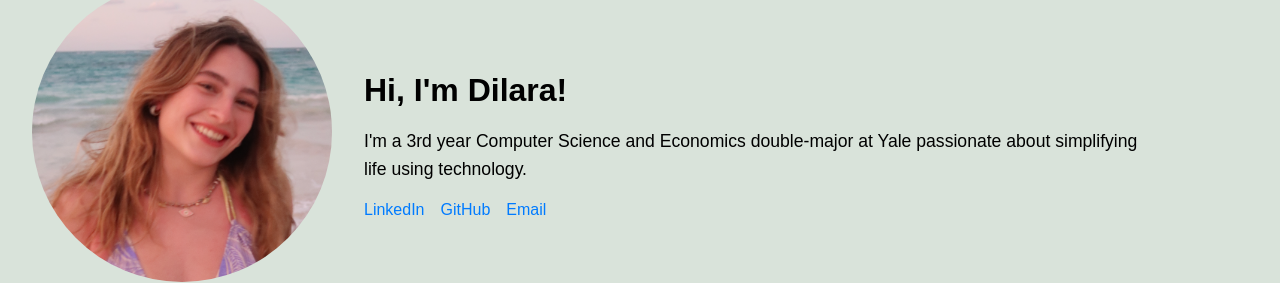
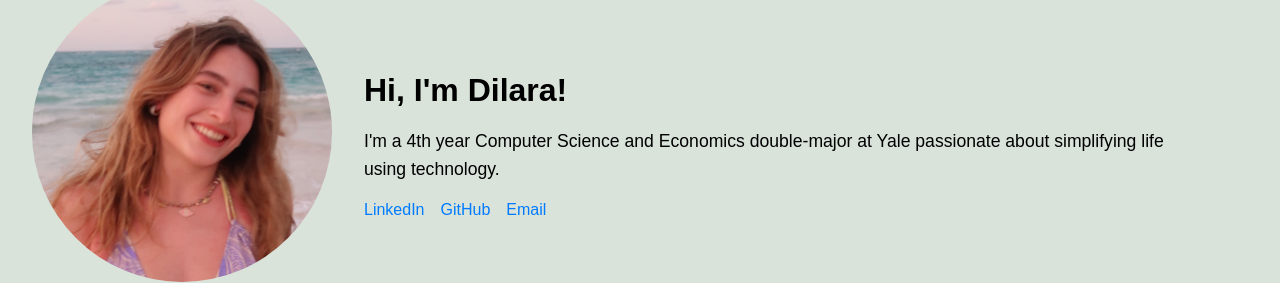
Before and after one commit to dilarabikmaz/personal-website, a React (Create React App) app: page / in a window 1280 px wide. Shown: the part 143-426 px from the top of the page. Built offline with nearby package versions, Linux system fonts and the light colour scheme.

Commit message:
Update experience

```diff
--- a/src/components/About.js
+++ b/src/components/About.js
@@ -8,7 +8,7 @@ const About = () => {
       <img src={profilePic} alt="Profile" className="profile-pic" />
       <div className="about-content">
         <h2>Hi, I'm Dilara!</h2>
-        <p>I'm a 3rd year Computer Science and Economics double-major at Yale passionate about simplifying life using technology. </p>
+        <p>I'm a 4th year Computer Science and Economics double-major at Yale passionate about simplifying life using technology. </p>
         <div className="social-links">
           <a href="https://www.linkedin.com/in/handan-dilara-b%C4%B1kmaz-7b4367174/" target="_blank" rel="noopener noreferrer">LinkedIn</a>
           <a href="https://github.com/dilarabikmaz" target="_blank" rel="noopener noreferrer">GitHub</a>
```
Also changed, not shown: 1 other file (tests, documents, lock files or other folders).
